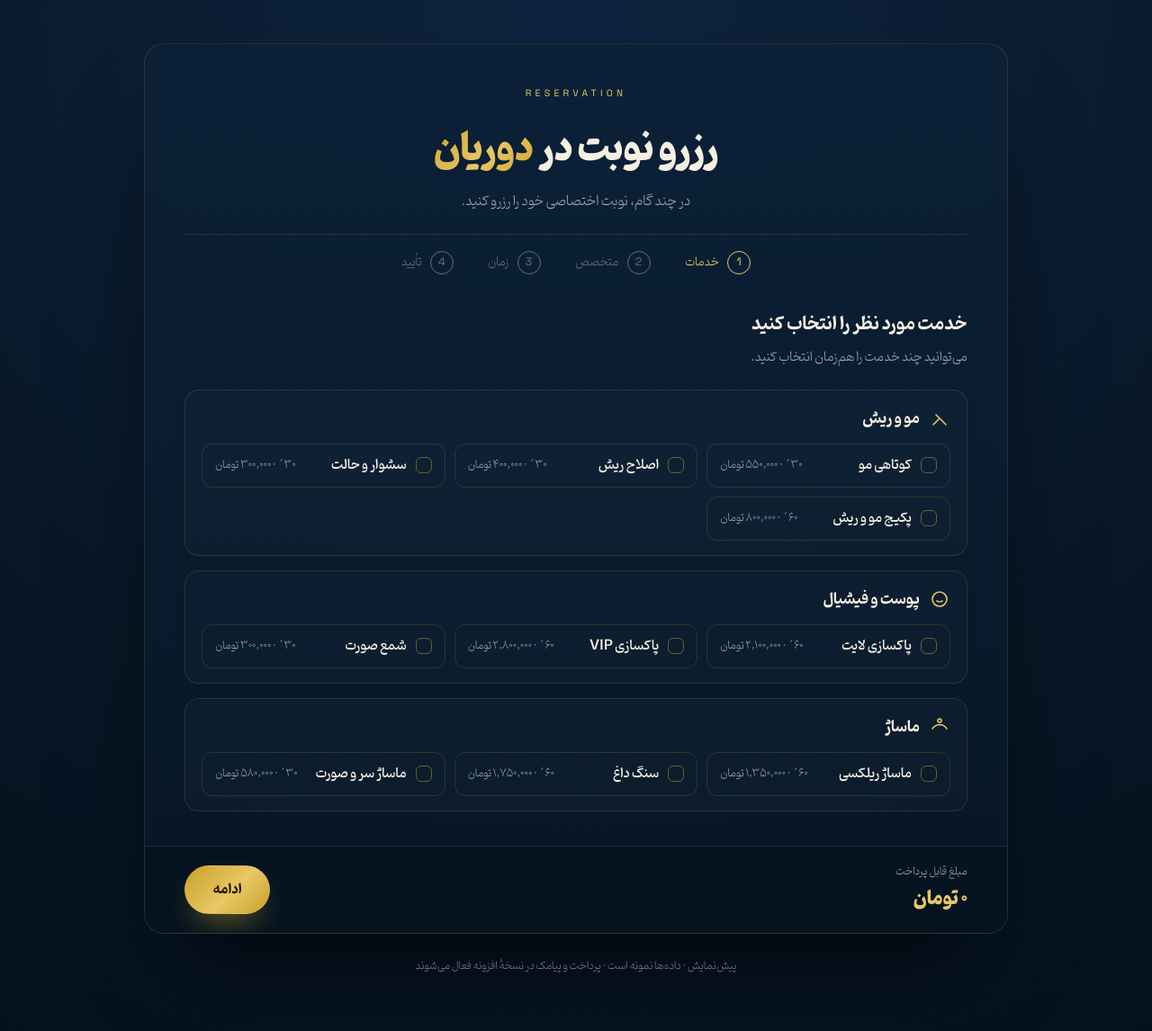
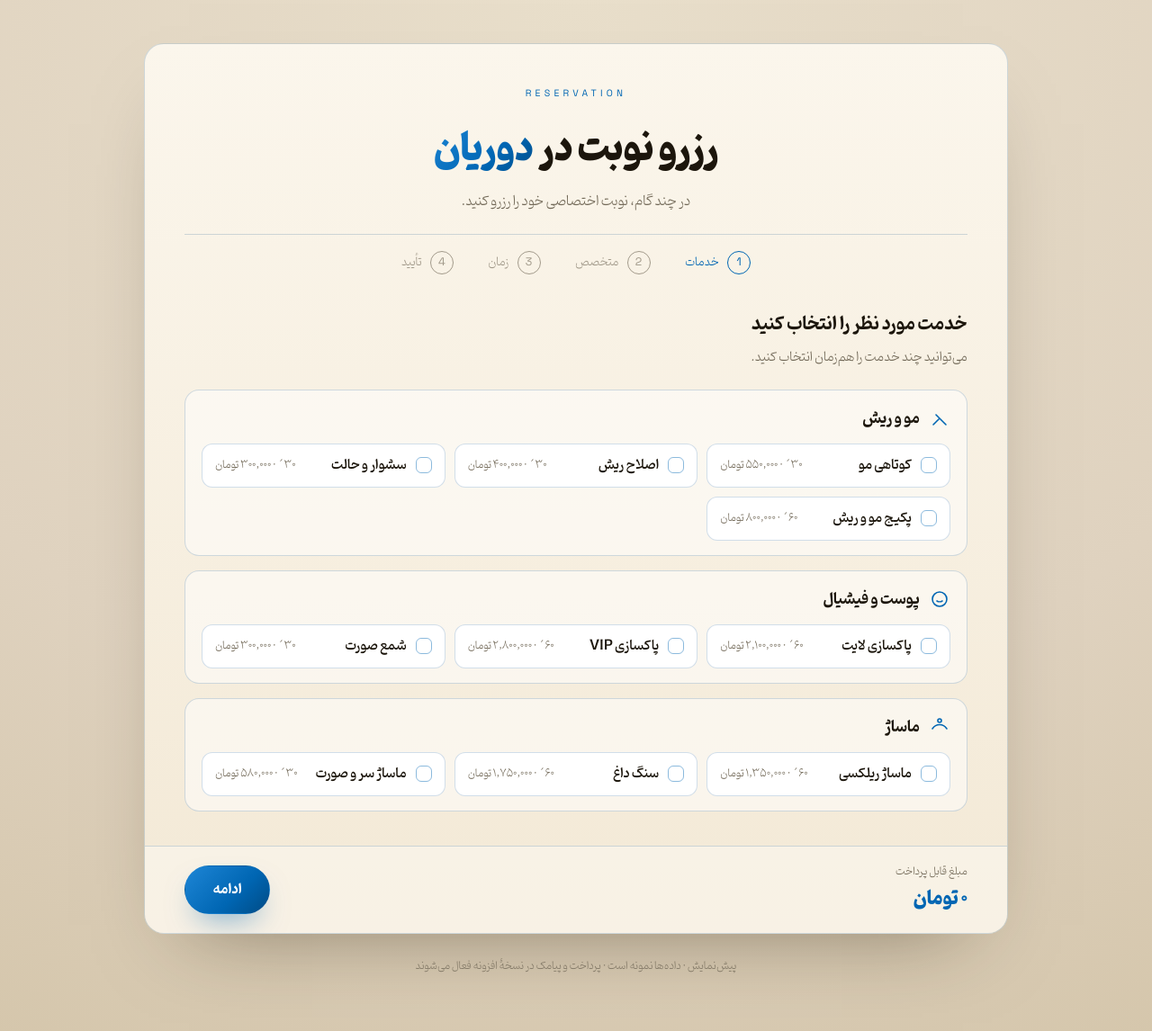
Before and after one commit to alicharmahalizade-design/chatich, a PHP site: page /booking/index.html in a window 1280 px wide. Shown: the whole page at 90% size. Run offline with PHP 8.4, Linux system fonts and the light colour scheme.

Commit message:
Recolor booking preview to the brand cream + blue palette
Match the hero's identity from the reference: cream paper surfaces with brand
blue (#0066B3 / #1E86D6) accents and gradients replacing the navy/gold theme —
selected chips, slots, calendar, buttons and seal now blue on cream.

Co-Authored-By: Claude Opus 4.8 <noreply@anthropic.com>
Claude-Session: https://claude.ai/code/session_01P5RzVGaKZAUbYi3pF4FBsf

```diff
--- a/dorian-landing/booking/booking.css
+++ b/dorian-landing/booking/booking.css
@@ -3,19 +3,21 @@
   font-weight:100 900;font-display:swap;
 }
 :root{
-  --navy:#081726; --navy-2:#0C2138; --navy-3:#123150;
-  --gold:#C9A227; --gold-soft:#E8C766; --gold-deep:#A07E16;
-  --gold-grad:linear-gradient(135deg,#C9A227,#E8C766 55%,#C9A227);
-  --paper:#ECDEC9; --cream:#DFD2BF; --blue:#0066B3; --blue-bright:#1E86D6;
-  --text:#F5EFE2; --muted:#9aa3ad;
+  --cream:#DFD2BF; --cream-2:#E9DFCB; --cream-3:#D3C4A8;
+  --panel:#FBF6EC; --panel-2:#F3E9D6;
+  --ink:#1c160c; --ink-2:#2A2316; --muted:#736a59;
+  --blue:#0066B3; --blue-bright:#1E86D6; --blue-deep:#004B85;
+  --blue-grad:linear-gradient(135deg,#1E86D6,#0066B3 60%,#004B85);
+  --line:rgba(0,75,133,.18);
+  --text:var(--ink);
   --ff:'Pinar',Tahoma,sans-serif; --ff-en:'Space Grotesk',sans-serif;
   --ease:cubic-bezier(.22,1,.36,1);
-  --line:rgba(201,162,39,.18);
+  --shadow:0 40px 90px -50px rgba(40,30,10,.5);
 }
 *{box-sizing:border-box}
 body{
-  margin:0;min-height:100vh;font-family:var(--ff);color:var(--text);
-  background:radial-gradient(120% 120% at 50% 0%,#0e2440,var(--navy) 62%,#04101d);
+  margin:0;min-height:100vh;font-family:var(--ff);color:var(--ink);
+  background:radial-gradient(120% 120% at 50% 0%,var(--cream-2),var(--cream) 60%,var(--cream-3));
   -webkit-font-smoothing:antialiased;line-height:1.85;
   display:flex;flex-direction:column;align-items:center;gap:14px;
   padding:clamp(16px,4vw,48px);
@@ -23,23 +25,23 @@ body{
 .serif{font-family:var(--ff)}
 .bk{
   width:min(960px,100%);position:relative;
-  background:linear-gradient(180deg,rgba(12,33,56,.85),rgba(8,23,38,.92));
+  background:linear-gradient(180deg,var(--panel),var(--panel-2));
   border:1px solid var(--line);border-radius:22px;overflow:hidden;
-  box-shadow:0 50px 110px -50px #000;
+  box-shadow:var(--shadow);
 }
 
 /* ---------- header + stepper ---------- */
 .bk__top{padding:clamp(24px,4vw,40px) clamp(20px,4vw,44px) 0;text-align:center}
-.bk__eyebrow{font-family:var(--ff-en);letter-spacing:.4em;font-size:.66rem;text-transform:uppercase;color:var(--gold-soft)}
-.bk__title{font-weight:800;font-size:clamp(1.7rem,4vw,2.6rem);margin:10px 0 4px;letter-spacing:-.01em}
-.bk__title .serif{background:var(--gold-grad);-webkit-background-clip:text;background-clip:text;-webkit-text-fill-color:transparent}
+.bk__eyebrow{font-family:var(--ff-en);letter-spacing:.4em;font-size:.66rem;text-transform:uppercase;color:var(--blue)}
+.bk__title{font-weight:800;font-size:clamp(1.7rem,4vw,2.6rem);margin:10px 0 4px;letter-spacing:-.01em;color:var(--ink)}
+.bk__title .serif{background:var(--blue-grad);-webkit-background-clip:text;background-clip:text;-webkit-text-fill-color:transparent}
 .bk__sub{color:var(--muted);margin:0 0 22px;font-size:.96rem}
 .bk-steps{display:flex;justify-content:center;gap:clamp(10px,3vw,40px);list-style:none;margin:0;padding:18px 0 0;border-top:1px solid var(--line)}
-.bk-steps__item{display:flex;align-items:center;gap:9px;color:var(--muted);font-size:.82rem;opacity:.6;transition:.4s}
+.bk-steps__item{display:flex;align-items:center;gap:9px;color:var(--muted);font-size:.82rem;opacity:.65;transition:.4s}
 .bk-steps__item .n{width:26px;height:26px;display:grid;place-items:center;border-radius:50%;border:1.5px solid currentColor;font-family:var(--ff-en);font-size:.78rem}
-.bk-steps__item.is-active{opacity:1;color:var(--gold-soft)}
-.bk-steps__item.is-done{opacity:1;color:var(--text)}
-.bk-steps__item.is-done .n{background:var(--gold-grad);border-color:transparent;color:#241803}
+.bk-steps__item.is-active{opacity:1;color:var(--blue)}
+.bk-steps__item.is-done{opacity:1;color:var(--ink)}
+.bk-steps__item.is-done .n{background:var(--blue-grad);border-color:transparent;color:#fff}
 @media(max-width:560px){.bk-steps__item .t{display:none}}
 
 /* ---------- stage / steps ---------- */
@@ -52,130 +54,128 @@ body{
 
 /* ---------- step 1 · services ---------- */
 .svc-list{display:grid;gap:16px}
-.svc{border:1px solid var(--line);border-radius:16px;padding:16px 18px;background:rgba(255,255,255,.02)}
+.svc{border:1px solid var(--line);border-radius:16px;padding:16px 18px;background:rgba(255,255,255,.5)}
 .svc__head{display:flex;align-items:center;gap:10px;margin-bottom:12px}
-.svc__head svg{width:24px;height:24px;fill:none;stroke:var(--gold-soft);stroke-width:1.6;stroke-linecap:round;stroke-linejoin:round}
+.svc__head svg{width:24px;height:24px;fill:none;stroke:var(--blue);stroke-width:1.6;stroke-linecap:round;stroke-linejoin:round}
 .svc__name{font-weight:700;font-size:1.05rem}
 .svc__subs{display:grid;grid-template-columns:repeat(auto-fill,minmax(220px,1fr));gap:10px}
 .subchip{display:flex;align-items:center;gap:10px;text-align:start;padding:12px 14px;border-radius:12px;
-  border:1px solid var(--line);background:transparent;color:var(--text);cursor:pointer;font-family:var(--ff);transition:.35s var(--ease)}
-.subchip:hover{border-color:rgba(201,162,39,.5)}
-.subchip__check{flex:0 0 auto;width:18px;height:18px;border-radius:6px;border:1.5px solid rgba(201,162,39,.5);position:relative;transition:.3s}
-.subchip.is-on{border-color:var(--gold);background:rgba(201,162,39,.10)}
-.subchip.is-on .subchip__check{background:var(--gold-grad);border-color:transparent}
-.subchip.is-on .subchip__check::after{content:"✓";position:absolute;inset:0;display:grid;place-items:center;color:#241803;font-size:.7rem;font-weight:700}
+  border:1px solid var(--line);background:#fff;color:var(--ink);cursor:pointer;font-family:var(--ff);transition:.35s var(--ease)}
+.subchip:hover{border-color:var(--blue-bright)}
+.subchip__check{flex:0 0 auto;width:18px;height:18px;border-radius:6px;border:1.5px solid rgba(0,102,179,.45);position:relative;transition:.3s}
+.subchip.is-on{border-color:var(--blue);background:rgba(0,102,179,.07)}
+.subchip.is-on .subchip__check{background:var(--blue-grad);border-color:transparent}
+.subchip.is-on .subchip__check::after{content:"✓";position:absolute;inset:0;display:grid;place-items:center;color:#fff;font-size:.7rem;font-weight:700}
 .subchip__name{font-weight:600;font-size:.92rem}
 .subchip__meta{margin-inline-start:auto;color:var(--muted);font-size:.74rem;white-space:nowrap}
 
 /* ---------- step 2 · providers (per service) ---------- */
 .pro-list{display:grid;gap:22px}
-.pro-group{border:1px solid var(--line);border-radius:16px;padding:16px 18px;background:rgba(255,255,255,.02)}
-.pro-group__h{display:flex;align-items:center;gap:8px;margin-bottom:14px;font-weight:700;font-size:.98rem;color:var(--gold-soft)}
+.pro-group{border:1px solid var(--line);border-radius:16px;padding:16px 18px;background:rgba(255,255,255,.5)}
+.pro-group__h{display:flex;align-items:center;gap:8px;margin-bottom:14px;font-weight:700;font-size:.98rem;color:var(--blue)}
 .pro-group__none{color:var(--muted);font-size:.86rem;margin:4px 0}
 .pro-grid{display:grid;grid-template-columns:repeat(auto-fill,minmax(150px,1fr));gap:16px}
 .pro{display:flex;flex-direction:column;align-items:center;gap:6px;padding:18px 12px;border-radius:16px;
-  border:1px solid var(--line);background:rgba(255,255,255,.02);color:var(--text);cursor:pointer;font-family:var(--ff);transition:.4s var(--ease)}
-.pro:hover{transform:translateY(-4px);border-color:rgba(201,162,39,.5)}
-.pro__photo{width:84px;height:84px;border-radius:50%;overflow:hidden;border:2px solid var(--line);filter:grayscale(.3);transition:.4s}
+  border:1px solid var(--line);background:#fff;color:var(--ink);cursor:pointer;font-family:var(--ff);transition:.4s var(--ease)}
+.pro:hover{transform:translateY(-4px);border-color:var(--blue-bright)}
+.pro__photo{width:84px;height:84px;border-radius:50%;overflow:hidden;border:2px solid var(--line);filter:grayscale(.25);transition:.4s}
 .pro__photo img{width:100%;height:100%;object-fit:cover}
-.pro.is-on{border-color:var(--gold);background:rgba(201,162,39,.10)}
-.pro.is-on .pro__photo{border-color:var(--gold);filter:none;box-shadow:0 0 0 4px rgba(201,162,39,.18)}
+.pro.is-on{border-color:var(--blue);background:rgba(0,102,179,.07)}
+.pro.is-on .pro__photo{border-color:var(--blue);filter:none;box-shadow:0 0 0 4px rgba(0,102,179,.16)}
 .pro__name{font-weight:700;font-size:.95rem;margin-top:4px}
-.pro__role{font-family:var(--ff-en);font-size:.66rem;letter-spacing:.18em;color:var(--gold-soft)}
+.pro__role{font-family:var(--ff-en);font-size:.66rem;letter-spacing:.18em;color:var(--blue)}
 
 /* ---------- step 3 · when ---------- */
 .when{display:grid;grid-template-columns:1.1fr .9fr;gap:clamp(18px,3vw,36px)}
 @media(max-width:760px){.when{grid-template-columns:1fr}}
 .cal__head{display:flex;align-items:center;justify-content:space-between;margin-bottom:12px}
 .cal__title{font-weight:700;font-size:1.05rem}
-.cal__nav{width:34px;height:34px;border-radius:50%;border:1px solid var(--line);background:transparent;color:var(--gold-soft);font-size:1.2rem;cursor:pointer;transition:.3s}
-.cal__nav:hover{background:rgba(201,162,39,.12)}
+.cal__nav{width:34px;height:34px;border-radius:50%;border:1px solid var(--line);background:#fff;color:var(--blue);font-size:1.2rem;cursor:pointer;transition:.3s}
+.cal__nav:hover{background:rgba(0,102,179,.1)}
 .cal__week{display:grid;grid-template-columns:repeat(7,1fr);gap:4px;margin-bottom:6px}
 .cal__week span{text-align:center;font-size:.72rem;color:var(--muted)}
 .cal__grid{display:grid;grid-template-columns:repeat(7,1fr);gap:4px}
-.cal__cell{aspect-ratio:1;border:1px solid transparent;border-radius:10px;background:rgba(255,255,255,.03);color:var(--text);
+.cal__cell{aspect-ratio:1;border:1px solid transparent;border-radius:10px;background:rgba(255,255,255,.6);color:var(--ink);
   font-family:var(--ff-en);font-size:.9rem;cursor:pointer;transition:.25s var(--ease)}
 .cal__cell.is-empty{background:none;cursor:default}
-.cal__cell:not(.is-disabled):not(.is-empty):hover{border-color:var(--gold);background:rgba(201,162,39,.12)}
-.cal__cell.is-disabled{color:rgba(154,163,173,.4);cursor:not-allowed}
-.cal__cell.is-fri{color:rgba(232,199,102,.45)}
-.cal__cell.is-today{border-color:rgba(201,162,39,.5)}
-.cal__cell.is-sel{background:var(--gold-grad);color:#241803;border-color:transparent;font-weight:700}
+.cal__cell:not(.is-disabled):not(.is-empty):hover{border-color:var(--blue);background:rgba(0,102,179,.12)}
+.cal__cell.is-disabled{color:rgba(115,106,89,.45);background:rgba(255,255,255,.25);cursor:not-allowed}
+.cal__cell.is-fri{color:rgba(0,102,179,.4)}
+.cal__cell.is-today{border-color:var(--blue)}
+.cal__cell.is-sel{background:var(--blue-grad);color:#fff;border-color:transparent;font-weight:700}
 .when__h{font-weight:700;font-size:1rem;margin:0 0 10px}
 .when__side .when__h:not(:first-child){margin-top:22px}
 .when__hrow{display:flex;align-items:center;justify-content:space-between;gap:10px}
 .firstfree{display:inline-flex;align-items:center;gap:6px;padding:7px 14px;border-radius:999px;
-  border:1px solid var(--gold);background:rgba(201,162,39,.10);color:var(--gold-soft);
+  border:1px solid var(--blue);background:rgba(0,102,179,.08);color:var(--blue);
   font-family:var(--ff);font-size:.78rem;cursor:pointer;transition:.3s}
-.firstfree:hover{background:rgba(201,162,39,.2)}
+.firstfree:hover{background:rgba(0,102,179,.16)}
 .firstfree span{font-size:.9em}
 .when__hint{color:var(--muted);font-size:.82rem;margin:0 0 12px}
 .slots{display:grid;grid-template-columns:repeat(auto-fill,minmax(72px,1fr));gap:8px;max-height:230px;overflow:auto}
 .slots__empty{grid-column:1/-1;color:var(--muted);font-size:.86rem;margin:6px 0}
-.slot{padding:9px 6px;border-radius:9px;border:1px solid var(--line);background:transparent;color:var(--text);
+.slot{padding:9px 6px;border-radius:9px;border:1px solid var(--line);background:#fff;color:var(--ink);
   font-family:var(--ff-en);font-size:.82rem;cursor:pointer;transition:.25s}
-.slot:hover{border-color:var(--gold)}
-.slot.is-taken{opacity:.32;text-decoration:line-through;cursor:not-allowed}
-.slot.is-on{background:var(--gold-grad);color:#241803;border-color:transparent;font-weight:700}
+.slot:hover{border-color:var(--blue)}
+.slot.is-taken{opacity:.34;text-decoration:line-through;cursor:not-allowed;background:rgba(255,255,255,.3)}
+.slot.is-on{background:var(--blue-grad);color:#fff;border-color:transparent;font-weight:700}
 .recur{display:flex;flex-wrap:wrap;gap:8px}
-.recur__opt{padding:9px 14px;border-radius:999px;border:1px solid var(--line);background:transparent;color:var(--text);
+.recur__opt{padding:9px 14px;border-radius:999px;border:1px solid var(--line);background:#fff;color:var(--ink);
   font-family:var(--ff);font-size:.82rem;cursor:pointer;transition:.3s}
-.recur__opt:hover{border-color:rgba(201,162,39,.5)}
-.recur__opt.is-active{background:rgba(201,162,39,.14);border-color:var(--gold);color:var(--gold-soft)}
-.recur__note{margin-top:12px;color:var(--gold-soft);font-size:.85rem;min-height:1.2em}
+.recur__opt:hover{border-color:var(--blue-bright)}
+.recur__opt.is-active{background:rgba(0,102,179,.1);border-color:var(--blue);color:var(--blue)}
+.recur__note{margin-top:12px;color:var(--blue);font-size:.85rem;min-height:1.2em}
 
 /* ---------- step 4 · summary + form ---------- */
-.sumcard{border:1px solid var(--line);border-radius:16px;padding:20px;background:rgba(255,255,255,.02)}
+.sumcard{border:1px solid var(--line);border-radius:16px;padding:20px;background:rgba(255,255,255,.5)}
 .sumcard__pro{display:flex;align-items:center;gap:12px;margin-bottom:6px}
 .sumcard__pro:empty{display:none}
-.sumcard__pro img{width:48px;height:48px;border-radius:50%;object-fit:cover;border:1px solid var(--gold)}
-.sumcard__pro b{display:block;font-size:.96rem}
-.sumcard__pro span{font-family:var(--ff-en);font-size:.64rem;letter-spacing:.16em;color:var(--gold-soft)}
-.sumrow{display:flex;align-items:center;justify-content:space-between;gap:12px;padding:11px 0;border-bottom:1px solid rgba(255,255,255,.06);font-size:.9rem}
-.sumrow b{color:var(--text);font-weight:600}
+.sumcard__pro img{width:48px;height:48px;border-radius:50%;object-fit:cover;border:1px solid var(--blue)}
+.sumrow{display:flex;align-items:center;justify-content:space-between;gap:12px;padding:11px 0;border-bottom:1px solid rgba(0,75,133,.1);font-size:.9rem}
+.sumrow b{color:var(--ink);font-weight:600}
 .sumrow--meta span{color:var(--muted)}
-.sumrow--svc{border-bottom:none;padding-bottom:2px;font-weight:700;color:var(--gold-soft)}
+.sumrow--svc{border-bottom:none;padding-bottom:2px;font-weight:700;color:var(--blue)}
 .sumrow--svc em{font-style:normal;font-weight:500;color:var(--muted);font-size:.84em}
 .sumrow--sub{padding:7px 0 7px 14px;font-size:.86rem}
-.sumrow--sub span{color:var(--text)}
+.sumrow--sub span{color:var(--ink)}
 .sumrow--total{border-bottom:none;margin-top:6px;padding-top:14px;border-top:1px solid var(--line);font-size:1.05rem}
-.sumrow--total b{color:var(--text);font-weight:800}
+.sumrow--total b{color:var(--ink);font-weight:800}
 .sumrow--deposit{border-bottom:none;padding-top:12px;font-size:1.05rem}
-.sumrow--deposit span{color:var(--gold-soft)}
-.sumrow--deposit b{color:var(--gold-soft);font-weight:800}
+.sumrow--deposit span{color:var(--blue)}
+.sumrow--deposit b{color:var(--blue);font-weight:800}
 .sumrow--rest{border-bottom:none;padding-top:4px;font-size:.84rem}
 .sumrow--rest span,.sumrow--rest b{color:var(--muted);font-weight:500}
 .payform{display:grid;grid-template-columns:1fr 1fr;gap:14px;margin-top:18px}
 @media(max-width:560px){.payform{grid-template-columns:1fr}}
 .field{display:flex;flex-direction:column;gap:6px;font-size:.84rem;color:var(--muted)}
-.field input{padding:13px 15px;border-radius:11px;border:1px solid var(--line);background:rgba(255,255,255,.03);color:var(--text);font-family:var(--ff);font-size:1rem}
-.field input:focus{outline:none;border-color:var(--gold)}
+.field input{padding:13px 15px;border-radius:11px;border:1px solid var(--line);background:#fff;color:var(--ink);font-family:var(--ff);font-size:1rem}
+.field input:focus{outline:none;border-color:var(--blue);box-shadow:0 0 0 3px rgba(0,102,179,.12)}
 
 /* ---------- footer bar ---------- */
 .bk__bar{display:flex;align-items:center;justify-content:space-between;gap:16px;flex-wrap:wrap;
-  padding:18px clamp(20px,4vw,44px);border-top:1px solid var(--line);background:rgba(4,16,29,.5)}
+  padding:18px clamp(20px,4vw,44px);border-top:1px solid var(--line);background:rgba(255,255,255,.35)}
 .bk__total-l{display:block;font-size:.74rem;color:var(--muted)}
-.bk__total-v{font-weight:800;font-size:1.3rem;color:var(--gold-soft)}
+.bk__total-v{font-weight:800;font-size:1.3rem;color:var(--blue)}
 .bk__actions{display:flex;gap:10px;margin-inline-start:auto}
 .bk-btn{padding:.9em 2em;border-radius:999px;border:1px solid transparent;font-family:var(--ff);font-weight:700;font-size:.95rem;cursor:pointer;transition:.4s var(--ease)}
-.bk-btn--ghost{background:transparent;border-color:var(--line);color:var(--text)}
-.bk-btn--ghost:hover{border-color:var(--gold);color:var(--gold-soft)}
-.bk-btn--gold{background:var(--gold-grad);color:#241803;box-shadow:0 16px 34px -14px rgba(201,162,39,.7)}
+.bk-btn--ghost{background:transparent;border-color:var(--line);color:var(--ink)}
+.bk-btn--ghost:hover{border-color:var(--blue);color:var(--blue)}
+.bk-btn--gold{background:var(--blue-grad);color:#fff;box-shadow:0 16px 34px -14px rgba(0,102,179,.6)}
 .bk-btn--gold:hover{transform:translateY(-2px)}
 
 /* ---------- success + toast ---------- */
-.bk-done{position:absolute;inset:0;display:grid;place-items:center;background:rgba(4,16,29,.86);backdrop-filter:blur(8px);z-index:5}
+.bk-done{position:absolute;inset:0;display:grid;place-items:center;background:rgba(236,222,201,.88);backdrop-filter:blur(8px);z-index:5}
 .bk-done[hidden]{display:none}
-.bk-done__card{text-align:center;padding:40px;max-width:380px;animation:fade .5s var(--ease)}
-.bk-done__seal{width:72px;height:72px;margin:0 auto 16px;border-radius:50%;display:grid;place-items:center;background:var(--gold-grad);color:#241803;font-size:2rem}
-.bk-done__card h3{font-size:1.4rem;margin:0 0 8px}
+.bk-done__card{text-align:center;padding:40px;max-width:400px;animation:fade .5s var(--ease)}
+.bk-done__seal{width:72px;height:72px;margin:0 auto 16px;border-radius:50%;display:grid;place-items:center;background:var(--blue-grad);color:#fff;font-size:2rem;box-shadow:0 18px 40px -16px rgba(0,102,179,.6)}
+.bk-done__card h3{font-size:1.4rem;margin:0 0 8px;color:var(--ink)}
 .bk-done__card p{color:var(--muted);margin:0 0 18px;font-size:.92rem}
 .bk-done__cal{display:flex;flex-direction:column;gap:8px;margin:0 0 20px}
-.bk-cal{padding:11px 16px;border-radius:11px;border:1px solid var(--line);color:var(--text);text-decoration:none;
+.bk-cal{padding:11px 16px;border-radius:11px;border:1px solid var(--line);color:var(--ink);text-decoration:none;background:#fff;
   font-family:var(--ff);font-size:.86rem;transition:.3s}
-.bk-cal:hover{border-color:var(--gold);background:rgba(201,162,39,.1);color:var(--gold-soft)}
+.bk-cal:hover{border-color:var(--blue);background:rgba(0,102,179,.08);color:var(--blue)}
 .bk-toast{position:fixed;bottom:24px;left:50%;transform:translateX(-50%) translateY(20px);z-index:30;
-  padding:12px 22px;border-radius:999px;background:rgba(8,23,38,.96);border:1px solid var(--gold);color:var(--text);
-  font-size:.86rem;opacity:0;pointer-events:none;transition:.4s var(--ease)}
+  padding:12px 22px;border-radius:999px;background:#fff;border:1px solid var(--blue);color:var(--ink);
+  font-size:.86rem;box-shadow:0 18px 40px -18px rgba(40,30,10,.5);opacity:0;pointer-events:none;transition:.4s var(--ease)}
 .bk-toast.is-show{opacity:1;transform:translateX(-50%) translateY(0)}
-.bk-preview-tag{font-family:var(--ff);font-size:.74rem;color:var(--muted);text-align:center;opacity:.7}
+.bk-preview-tag{font-family:var(--ff);font-size:.74rem;color:var(--muted);text-align:center;opacity:.8}
```
